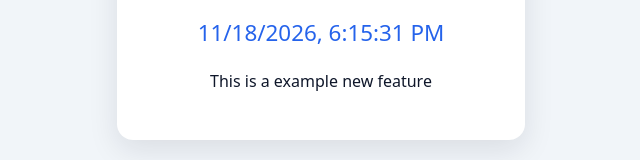
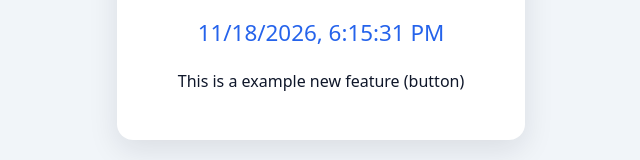
Before and after one commit to yashramteke21/Local-Repo, a plain HTML site: page index.html in a window 1280 px wide. Shown: the part 370-530 px from the top of the page, without its empty margins (319-959 px from the left). Drawn offline with Linux system fonts and the light colour scheme.

```diff
--- a/index.html
+++ b/index.html
@@ -29,7 +29,7 @@
 	<main>
 		<h1>Current Timestamp</h1>
 		<p id="timestamp" aria-live="polite"></p>
-        <p> This is a example new feature </p>
+        <p> This is a example new feature (button) </p>
 	</main>
 	<script>
 		const timestamp = document.getElementById('timestamp');
```
